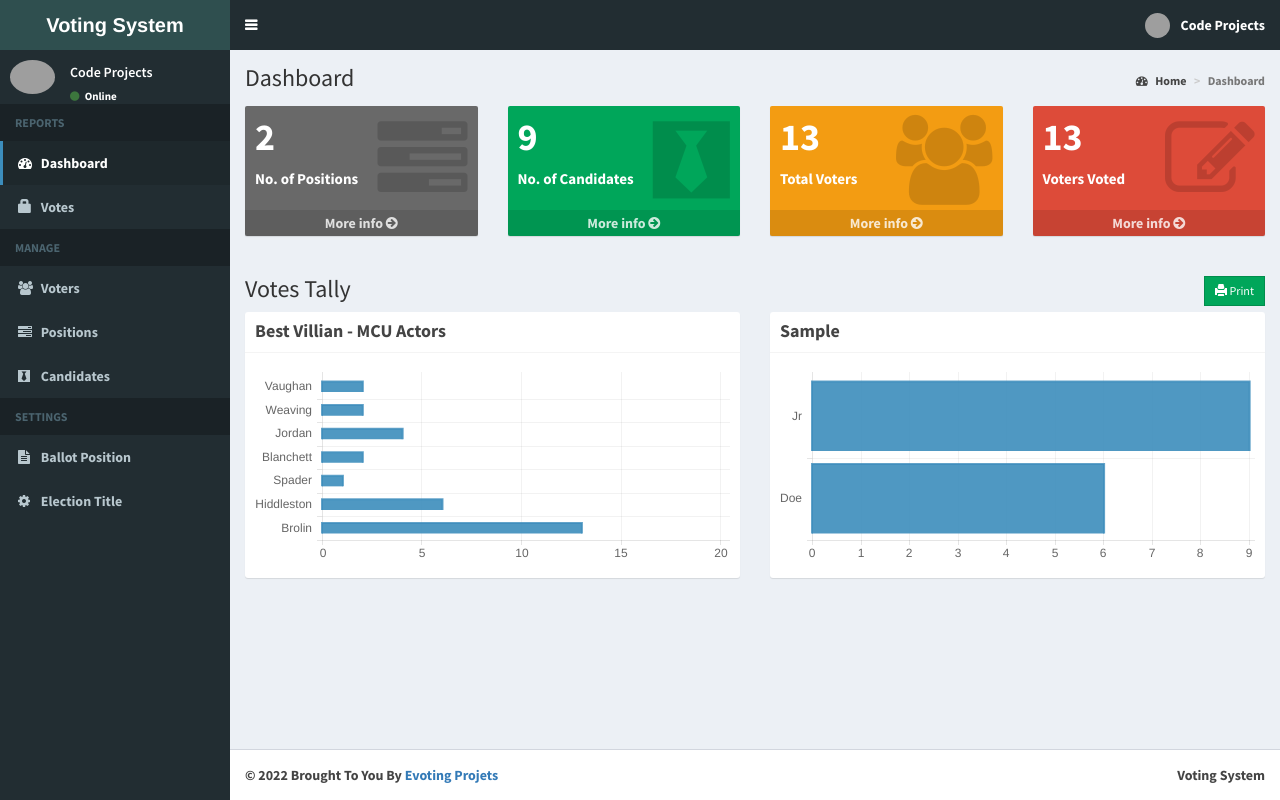
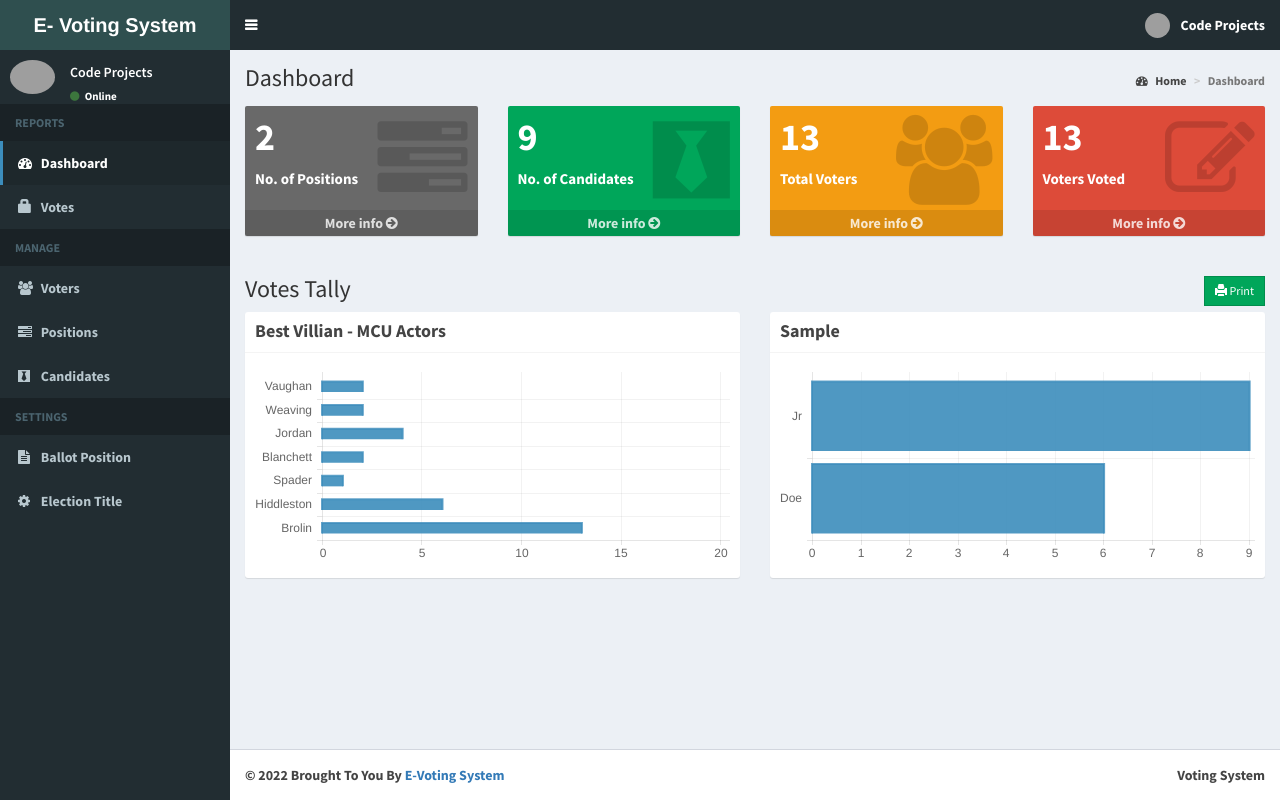
Before and after one commit to caelumpirata/votesystem, a PHP site: page /admin/home.php in a window 1280 px wide. Run offline with PHP 8.4, Linux system fonts and the light colour scheme; a user stored in the database is signed in; data comes from the database, SQL or seed files in the repository; data that the repository does not hold is empty; some libraries are stand-ins or nearby versions; grey boxes are pictures that could not be loaded.

Commit message:
UPdate name

```diff
--- a/admin/includes/footer.php
+++ b/admin/includes/footer.php
@@ -2,5 +2,5 @@
     <div class="pull-right hidden-xs">
       <b>Voting System</b>
     </div>
-    <strong> &copy; 2022 Brought To You By <a href="#">Evoting Projets</a></strong>
+    <strong> &copy; 2022 Brought To You By <a href="#">E-Voting System</a></strong>
 </footer>
--- a/admin/includes/navbar.php
+++ b/admin/includes/navbar.php
@@ -4,7 +4,7 @@
     <!-- mini logo for sidebar mini 50x50 pixels -->
     <span class="logo-mini"><b>C</b>P</span>
     <!-- logo for regular state and mobile devices -->
-    <span class="logo-lg"><b>Voting System </span>
+    <span class="logo-lg"><b>E- Voting System </span>
   </a>
   <!-- Header Navbar: style can be found in header.less -->
   <nav class="navbar navbar-static-top">
--- a/includes/footer.php
+++ b/includes/footer.php
@@ -1,7 +1,7 @@
 <footer class="main-footer">
     <div class="container">
       <div class="pull-right hidden-xs">
-        <b>Voting System</b>
+        <b>E - Voting System</b>
       </div>
       <strong> &copy; 2022 Brought To You By<a href="/">Evoting Projects</a></strong>
     </div>
--- a/includes/navbar.php
+++ b/includes/navbar.php
@@ -2,7 +2,7 @@
   <nav class="navbar navbar-static-top">
     <div class="container">
       <div class="navbar-header">
-        <a href="#" class="navbar-brand"><b>Voting System</a>
+        <a href="#" class="navbar-brand"><b>E-Voting System</a>
         <button type="button" class="navbar-toggle collapsed" data-toggle="collapse" data-target="#navbar-collapse">
           <i class="fa fa-bars"></i>
         </button>
```
